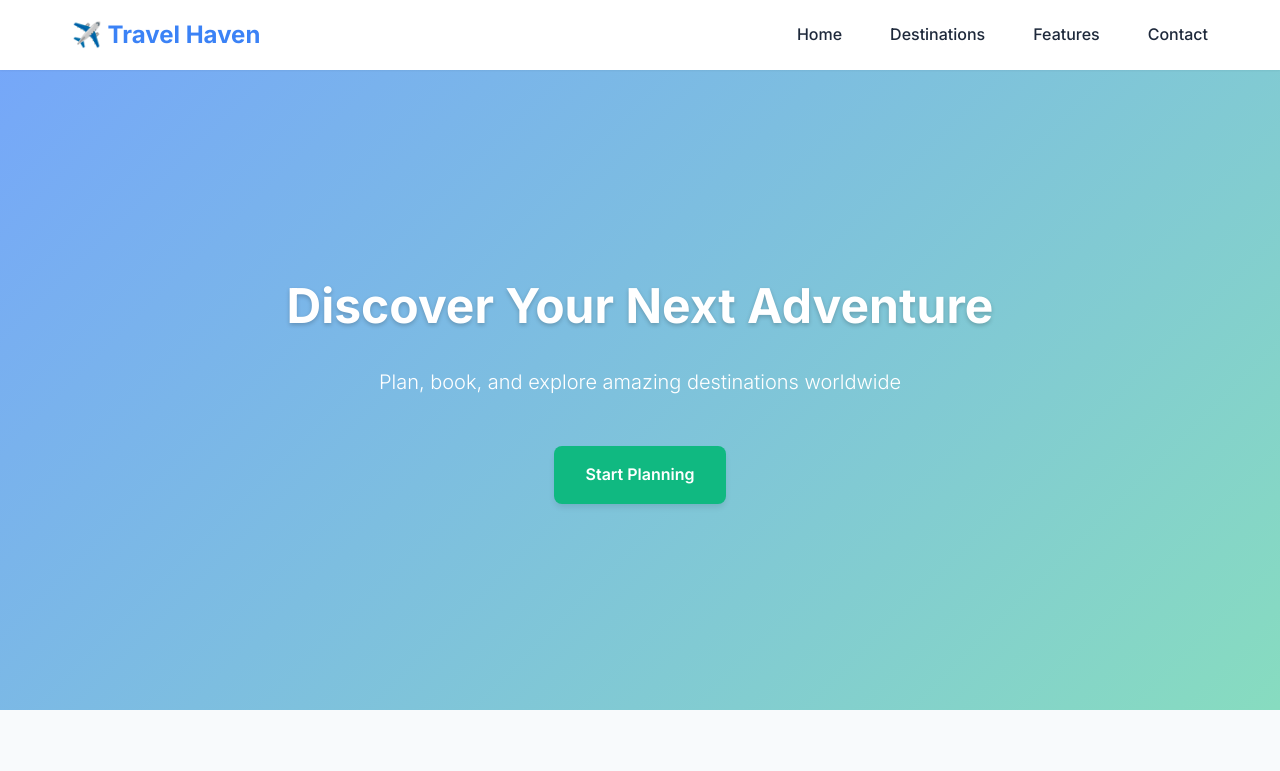
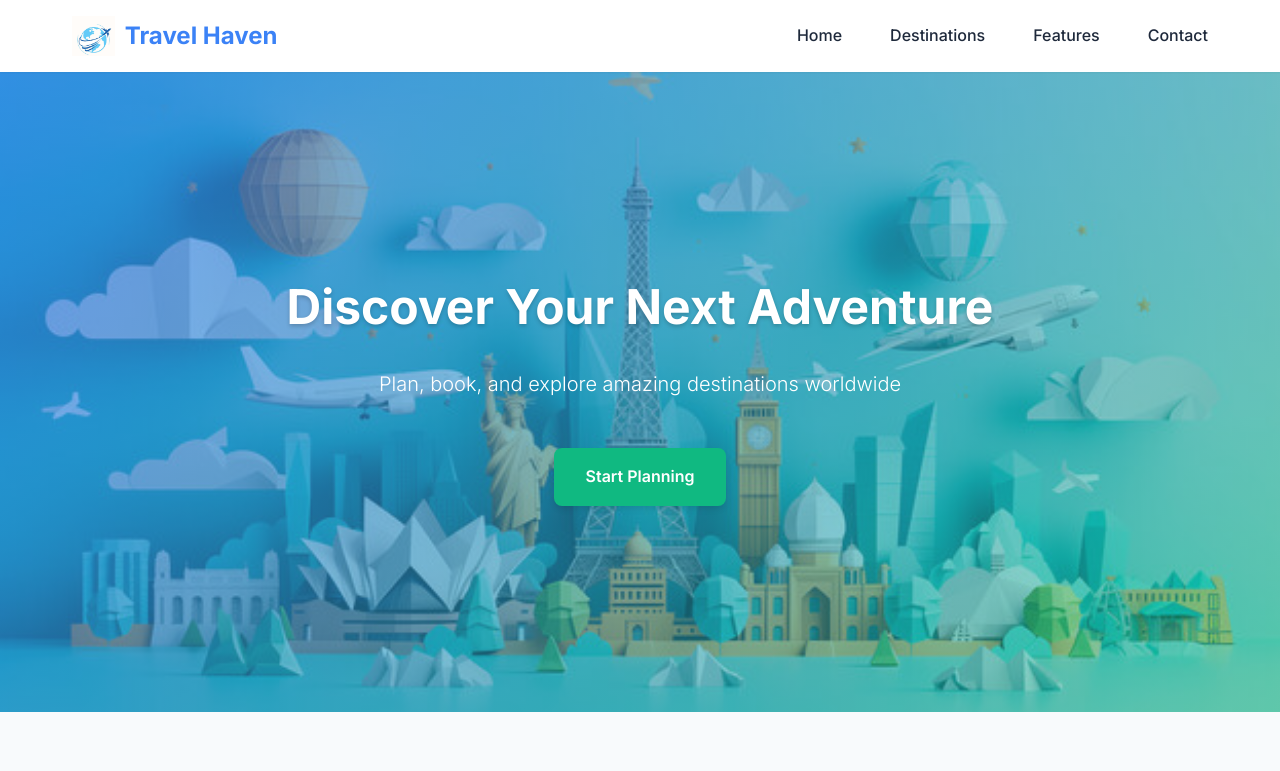
Before and after one commit to realcaps04/Travelhub, a plain HTML site: page index.html in a window 1280 px wide. Shown: the top 771 px of the page. Drawn offline with Linux system fonts and the light colour scheme.

Commit message:
other changes updated

```diff
--- a/css/style.css
+++ b/css/style.css
@@ -116,6 +116,14 @@ ul {
     font-size: 1.5rem;
     font-weight: 700;
     color: var(--color-accent-blue);
+    display: flex;
+    align-items: center;
+    gap: 0.625rem;
+}
+
+.nav__logo-img {
+    height: 2.5rem;
+    width: auto;
 }
 
 .nav__toggle {
--- a/index.html
+++ b/index.html
@@ -15,7 +15,10 @@
     <header class="header">
         <nav class="nav container">
             <div class="nav__brand">
-                <a href="#" class="nav__logo">✈️ Travel Haven</a>
+                <a href="#" class="nav__logo">
+                    <img src="images/logo.jpg" alt="Travel Haven Logo" class="nav__logo-img">
+                    Travel Haven
+                </a>
             </div>
             <button class="nav__toggle" aria-label="Toggle navigation" aria-expanded="false">
                 <span class="hamburger"></span>
```
Also changed, not shown: images/destination1.jpg (added), images/destination2.jpg (added), images/destination3.jpg (added), images/hero-bg.jpg (added), images/logo.jpg (added), 1 other file.
